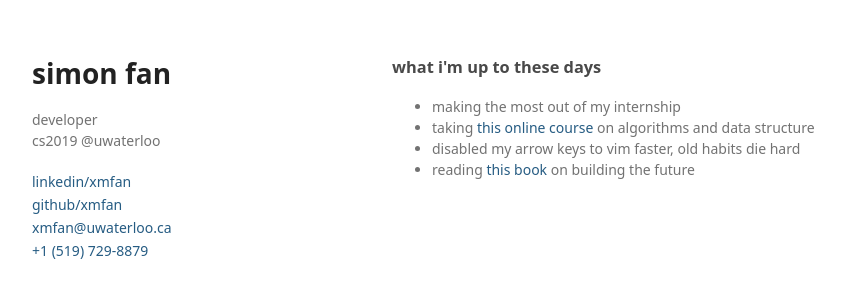
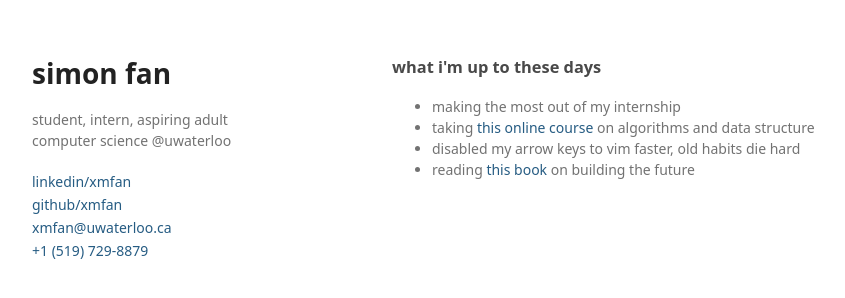
Before and after one commit to xmfan/xmfan.github.io, a plain HTML site: page index.html in a window 1280 px wide. Shown: the whole page, without its empty margins (178-1023 px from the left). Drawn offline with Linux system fonts and the light colour scheme.

Commit message:
updated content

```diff
--- a/index.html
+++ b/index.html
@@ -14,9 +14,8 @@
     <div class="wrapper">
       <header>
         <h1>simon fan</h1>
-        <p>developer<br>cs2019 @uwaterloo</p>
+        <p>student, intern, aspiring adult<br>computer science @uwaterloo</p>
         <div class="personal-info">
-          <p></p>
           <p><a href="https://www.linkedin.com/in/xmfan">linkedin/xmfan</a></p>
           <p><a href="https://github.com/xmfan">github/xmfan</a></p>
           <p><a href="mailto:xmfan@uwaterloo.com">xmfan@uwaterloo.ca</a></p>
@@ -32,15 +31,6 @@
 					<li>disabled my arrow keys to vim faster, old habits die hard</li>
 					<li>reading <a href="https://www.goodreads.com/book/show/18050143-zero-to-one">this book</a> on building the future</li>
 				</ul>
-        <!-- <div class="horitzontal-navbar">
-          <ul>
-            <li><a href="#home">Home</a></li>
-            <li><a href="#news">News</a></li>
-            <li><a href="#contact">Contact</a></li>
-            <li><a href="#about">About</a></li>
-          </ul>
-        </div>
-        <div class="container"></div> -->
       </section>
 
       <footer>
```
